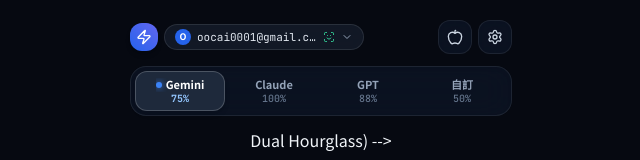
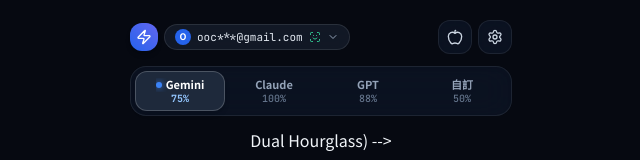
Before and after one commit to ericlai429/AI_Hourglass, a Vue app: page / in a window 1280 px wide. Shown: the top 160 px of the page, without its empty margins (319-959 px from the left). Built offline with nearby package versions, Linux system fonts and the light colour scheme.

Commit message:
security: remove sk placeholder, add email masking and privacy toggle for full confidential protection

```diff
--- a/src/components/AccountSwitcher.vue
+++ b/src/components/AccountSwitcher.vue
@@ -1,8 +1,8 @@
 <script setup lang="ts">
 import { ref } from 'vue';
-import { userAccounts, currentAccountEmail, switchAccount, addAccount } from '../stores/quotaStore';
+import { userAccounts, currentAccountEmail, switchAccount, addAccount, maskEmail, isEmailRevealed, toggleEmailReveal } from '../stores/quotaStore';
 import FaceIdModal from './FaceIdModal.vue';
-import { User, ChevronDown, Check, Plus, ShieldCheck, ScanFace } from 'lucide-vue-next';
+import { User, ChevronDown, Check, Plus, ShieldCheck, ScanFace, Eye, EyeOff } from 'lucide-vue-next';
 
 const isOpen = ref(false);
 const newEmail = ref('');
@@ -16,7 +16,6 @@
     isOpen.value = false;
     return;
   }
-  // Trigger Face ID authentication for account switch!
   pendingEmail.value = email;
   isOpen.value = false;
   isFaceIdOpen.value = true;
@@ -46,16 +45,19 @@
       class="glass-pill px-2.5 py-1 rounded-full flex items-center gap-1.5 text-xs text-slate-200 hover:text-white transition-all active:scale-95 border border-white/10"
     >
       <div
-        class="w-4 h-4 rounded-full flex items-center justify-center text-[9px] font-bold text-white uppercase"
+        class="w-4 h-4 rounded-full flex items-center justify-center text-[9px] font-bold text-white uppercase shrink-0"
         :class="currentAccountEmail.includes('oocai') ? 'bg-blue-600' : 'bg-purple-600'"
       >
         {{ currentAccountEmail.charAt(0) }}
       </div>
-      <span class="font-mono text-[11px] max-w-[120px] truncate">
-        {{ currentAccountEmail }}
+
+      <!-- Privacy Masked Email -->
+      <span class="font-mono text-[11px] max-w-[115px] truncate">
+        {{ maskEmail(currentAccountEmail) }}
       </span>
-      <ScanFace class="w-3 h-3 text-emerald-400" />
-      <ChevronDown class="w-3 h-3 text-slate-400" />
+
+      <ScanFace class="w-3 h-3 text-emerald-400 shrink-0" />
+      <ChevronDown class="w-3 h-3 text-slate-400 shrink-0" />
     </button>
 
     <!-- Dropdown Menu -->
@@ -72,9 +74,17 @@
       <div class="text-[10px] font-semibold text-slate-400 px-2 py-0.5 flex items-center justify-between">
         <span class="flex items-center gap-1">
           <ScanFace class="w-3.5 h-3.5 text-emerald-400" />
-          <span>Face ID 保護登入信箱</span>
+          <span>Face ID 登入帳號</span>
         </span>
-        <ShieldCheck class="w-3 h-3 text-emerald-400" />
+
+        <!-- Toggle Reveal Eye Button -->
+        <button
+          @click.stop="toggleEmailReveal"
+          class="text-slate-400 hover:text-slate-200 p-0.5 rounded transition-all"
+          :title="isEmailRevealed ? '隱藏完整信箱' : '顯示完整信箱'"
+        >
+          <component :is="isEmailRevealed ? EyeOff : Eye" class="w-3.5 h-3.5" />
+        </button>
       </div>
 
       <!-- Account List -->
@@ -95,7 +105,9 @@
             {{ acc.email.charAt(0).toUpperCase() }}
           </div>
           <div class="truncate">
-            <div class="text-[11px] font-mono font-medium truncate">{{ acc.email }}</div>
+            <div class="text-[11px] font-mono font-medium truncate">
+              {{ maskEmail(acc.email) }}
+            </div>
             <div class="text-[9px] text-slate-400 flex items-center gap-1">
               <span>{{ acc.name }}</span>
               <span class="text-emerald-400 text-[8px] font-mono">● FaceID</span>
--- a/src/components/FaceIdModal.vue
+++ b/src/components/FaceIdModal.vue
@@ -1,6 +1,7 @@
 <script setup lang="ts">
 import { ref, watch } from 'vue';
 import { authenticateWithFaceId } from '../utils/faceId';
+import { maskEmail } from '../stores/quotaStore';
 import { ScanFace, CheckCircle2, ShieldCheck, XCircle, KeyRound, Sparkles } from 'lucide-vue-next';
 
 const props = defineProps<{
@@ -46,7 +47,6 @@
 };
 
 const handleBypassPassword = () => {
-  // Direct Face ID / Passkey Passwordless Override
   scanState.value = 'success';
   setTimeout(() => {
     emit('success', props.targetEmail);
@@ -95,7 +95,7 @@
           <span v-else class="text-red-300">請再次對準臉部辨識</span>
         </div>
         <div class="text-xs font-mono text-slate-300 mt-1 truncate max-w-[200px]">
-          {{ targetEmail }}
+          {{ maskEmail(targetEmail) }}
         </div>
         <div class="text-[10px] text-emerald-400/90 mt-0.5 flex items-center justify-center gap-1">
           <Sparkles class="w-3 h-3 text-amber-300" />
--- a/src/stores/quotaStore.ts
+++ b/src/stores/quotaStore.ts
@@ -3,17 +3,34 @@
 
 export const displayMode = ref<DisplayMode>('crystal');
 
+// Privacy Mode: Mask email addresses so only the user with Face ID / eye toggle can reveal
+export const isEmailRevealed = ref<boolean>(false);
+
+export function toggleEmailReveal() {
+  isEmailRevealed.value = !isEmailRevealed.value;
+}
+
+export function maskEmail(email: string): string {
+  if (isEmailRevealed.value) return email;
+  if (!email || !email.includes('@')) return email;
+  const [user, domain] = email.split('@');
+  if (user.length <= 3) {
+    return `${user.charAt(0)}***@${domain}`;
+  }
+  return `${user.slice(0, 3)}***@${domain}`;
+}
+
 // User Accounts (Default: oocai0001@gmail.com & ericlai429@gmail.com)
 export const userAccounts = reactive<UserAccount[]>([
   {
     email: 'oocai0001@gmail.com',
-    name: 'OOCAI Main',
+    name: 'OOCAI 帳號',
     avatarBg: '#3b82f6',
     isDefault: true,
   },
   {
     email: 'ericlai429@gmail.com',
-    name: 'Eric Lai',
+    name: 'Eric 個人帳號',
     avatarBg: '#8b5cf6',
   },
 ]);
@@ -36,7 +53,7 @@
   if (!trimmed || userAccounts.some(a => a.email.toLowerCase() === trimmed)) return;
   userAccounts.push({
     email: trimmed,
-    name: name || trimmed.split('@')[0],
+    name: name || `帳號 ${userAccounts.length + 1}`,
     avatarBg: '#' + Math.floor(Math.random()*16777215).toString(16).padStart(6, '0'),
   });
   switchAccount(trimmed);
@@ -61,10 +78,10 @@
       glow: 'rgba(59, 130, 246, 0.35)',
     },
     weeklyRemainingPct: 89,
-    weeklyRefreshSeconds: 6 * 86400 + 3 * 3600, // 6d 3h
+    weeklyRefreshSeconds: 6 * 86400 + 3 * 3600,
     weeklyTotalSeconds: 7 * 86400,
     fiveHourRemainingPct: 75,
-    fiveHourRefreshSeconds: 1 * 3600 + 1 * 60, // 1h 1m
+    fiveHourRefreshSeconds: 1 * 3600 + 1 * 60,
     fiveHourTotalSeconds: 5 * 3600,
     isIdle: false,
     totalTokensUsedToday: 42800,
@@ -87,7 +104,7 @@
       glow: 'rgba(234, 88, 12, 0.35)',
     },
     weeklyRemainingPct: 66,
-    weeklyRefreshSeconds: 1 * 86400 + 5 * 3600, // 1d 5h
+    weeklyRefreshSeconds: 1 * 86400 + 5 * 3600,
     weeklyTotalSeconds: 7 * 86400,
     fiveHourRemainingPct: 100,
     fiveHourRefreshSeconds: 5 * 3600,
@@ -167,13 +184,12 @@
 let timerInterval: number | null = null;
 let heartbeatInterval: number | null = null;
 
-// Parse URL Query parameters & Hash for instant PWA configuration
+// Parse URL Query parameters & Hash
 export function parseUrlParameters() {
   try {
     const url = new URL(window.location.href);
     const params = url.searchParams;
 
-    // 0. Account parameter (?account=ericlai429@gmail.com)
     const accountParam = params.get('account');
     if (accountParam) {
       if (!userAccounts.some(a => a.email.toLowerCase() === accountParam.toLowerCase())) {
@@ -188,19 +204,16 @@
       }
     }
 
-    // 1. Display Mode (?mode=crystal | hourglass)
     const modeParam = params.get('mode');
     if (modeParam === 'crystal' || modeParam === 'hourglass') {
       displayMode.value = modeParam;
     }
 
-    // 2. Target Model (?model=gemini | claude | gpt | custom)
     const modelParam = params.get('model') as ModelType;
     if (modelParam && models[modelParam]) {
       selectedModelId.value = modelParam;
     }
 
-    // 3. Model-specific overrides
     const target = models[selectedModelId.value];
     if (params.has('weekly')) {
       target.weeklyRemainingPct = Math.min(100, Math.max(0, parseInt(params.get('weekly') || '100')));
@@ -218,7 +231,6 @@
       target.isIdle = params.get('idle') === '1' || params.get('idle') === 'true';
     }
 
-    // 4. Custom API endpoint (?api=https://...&key=sk-...)
     if (params.has('api')) {
       heartbeatConfig.apiEndpoint = params.get('api') || '';
     }
@@ -230,7 +242,7 @@
   }
 }
 
-// Generate shareable PWA URL containing current status and account
+// Generate shareable PWA URL
 export function generateShareableUrl(): string {
   const url = new URL(window.location.origin + window.location.pathname);
   const m = currentModel.value;
@@ -245,7 +257,6 @@
   return url.toString();
 }
 
-// Format seconds into "X天 Y小時 Z分" or "Y小時 Z分 W秒"
 export function formatDuration(seconds: number): string {
   if (seconds <= 0) return '已刷新 (100%)';
 
@@ -263,16 +274,13 @@
   return `${minutes} 分 ${secs} 秒`;
 }
 
-// Start live tick countdown
 export function initQuotaStore() {
   parseUrlParameters();
 
   if (timerInterval) return;
 
-  // Real-time second countdown ticker
   timerInterval = window.setInterval(() => {
     Object.values(models).forEach((model) => {
-      // 5-Hour Countdown
       if (model.fiveHourRefreshSeconds > 0) {
         model.fiveHourRefreshSeconds -= 1;
         if (model.fiveHourRefreshSeconds <= 0) {
@@ -282,7 +290,6 @@
         }
       }
 
-      // Weekly Countdown
       if (model.weeklyRefreshSeconds > 0) {
         model.weeklyRefreshSeconds -= 1;
         if (model.weeklyRefreshSeconds <= 0) {
@@ -293,7 +300,6 @@
     });
   }, 1000);
 
-  // Heartbeat ping interval
   startHeartbeat();
 }
 
@@ -304,7 +310,6 @@
     if (!heartbeatConfig.enabled) return;
 
     heartbeatConfig.status = 'syncing';
-    // Simulate real network jitter (25ms - 80ms)
     setTimeout(() => {
       heartbeatConfig.lastHeartbeat = new Date();
       heartbeatConfig.latencyMs = Math.floor(25 + Math.random() * 45);
@@ -313,7 +318,6 @@
   }, heartbeatConfig.intervalSeconds * 1000);
 }
 
-// Manually trigger a quick usage simulation
 export function simulateUsage(modelId: ModelType, costPct: number = 3) {
   const model = models[modelId];
   model.fiveHourRemainingPct = Math.max(0, model.fiveHourRemainingPct - costPct);
@@ -322,7 +326,6 @@
   model.totalTokensUsedToday = (model.totalTokensUsedToday || 0) + 1500;
 }
 
-// Toggle Idle state manually
 export function toggleIdle(modelId: ModelType) {
   const model = models[modelId];
   model.isIdle = !model.isIdle;
```
Also changed, not shown: src/components/SettingsModal.vue (+19 -10 lines), 1 other file (tests, documents, lock files or other folders).
